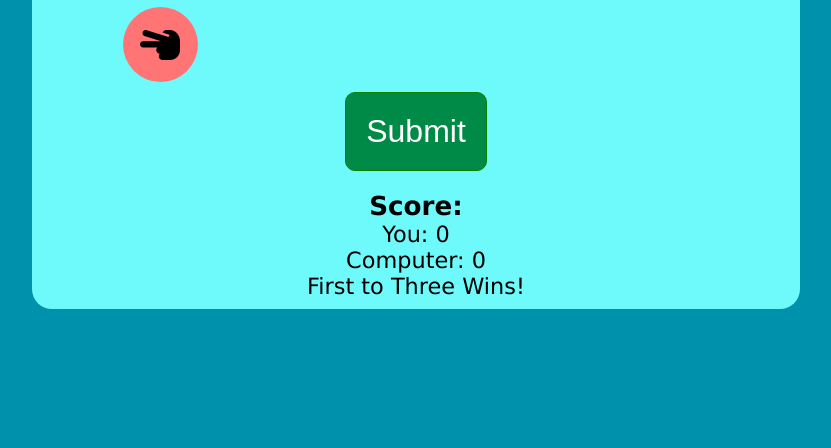
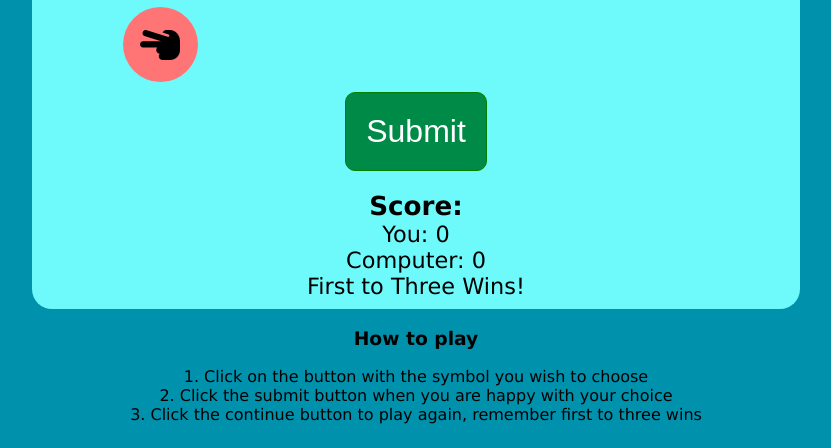
Before and after one commit to ib-1/Project-2-Ci, a plain HTML site: page index.html in a window 1280 px wide. Shown: the part 352-800 px from the top of the page, without its empty margins (224-1055 px from the left). Drawn offline with Linux system fonts and the light colour scheme.

Commit message:
added instruction section the index and added functuionalityy segfment to readme

```diff
--- a/assets/css/styles.css
+++ b/assets/css/styles.css
@@ -171,6 +171,10 @@ body h1{
     padding-left: 120px;
 }
 
+#instructions {
+    text-align: center;
+}
+
 @media screen and (max-width: 475px) {
     .overlay li{
         margin: 10px;
--- a/index.html
+++ b/index.html
@@ -60,6 +60,12 @@
             <p>First to Three Wins!</p>
         </div>
     </section>
+    <section id="instructions">
+        <h3>How to play</h3>
+        <p>1. Click on the button with the symbol you wish to choose</p>
+        <p>2. Click the submit button when you are happy with your choice</p>
+        <p>3. Click the continue button to play again, remember first to three wins</p>
+    </section>
     <script src="assets/js/script.js"></script>
     <script src="https://kit.fontawesome.com/adbe32f668.js" crossorigin="anonymous"></script>
 
```
Also changed, not shown: level2.html (+1 -0 lines), assets/images/load_page.JPG (added), assets/images/result.JPG (added), 1 other file.
